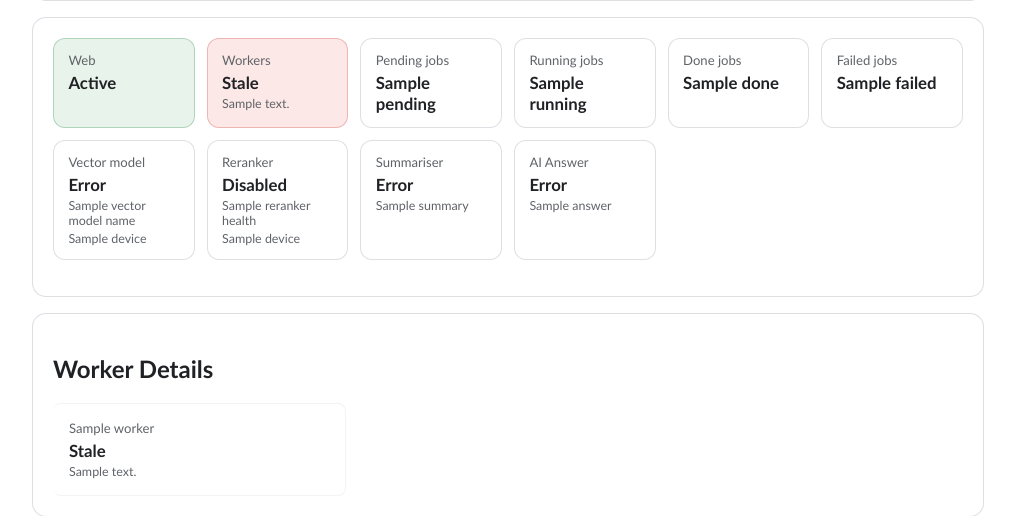
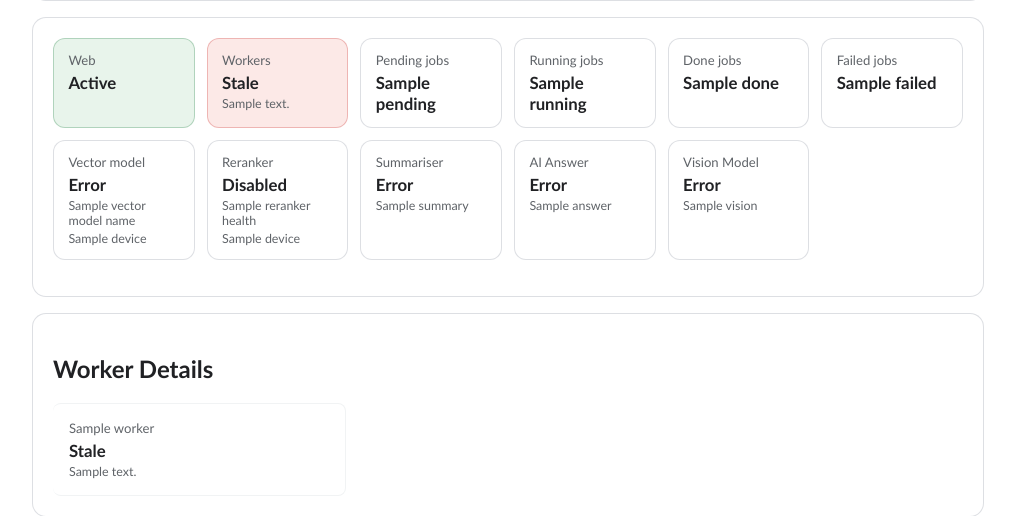
Before and after one commit to mohammedterryjack/search-engine, a FastAPI app: template app/templates/status.html in a window 1280 px wide. Shown: the part 742-1258 px from the top of the page, without its empty margins (132-1147 px from the left). Run offline with FastAPI, Linux system fonts and the light colour scheme; the template is opened without the code that fills it: most values are stand-ins (such as "Sample title", 1, 10 or a date in 2020); data that the repository does not hold is empty; parts of the project's set-up code (start-up, migrations or seed data) failed here and were passed over; some libraries are stand-ins or nearby versions.

Commit message:
update status page to show vision model

```diff
--- a/app/main.py
+++ b/app/main.py
@@ -249,12 +249,14 @@ def summarizer_health() -> dict[str, object]:
         normalized_status = "ok" if raw_status in {"ok", "healthy"} else raw_status
         summary_model = str(data.get("summary_model", settings.summarizer_model))
         answer_model = str(data.get("answer_model", ""))
+        vision_model = str(data.get("vision_model", ""))
         return {
             "status": normalized_status,
             "model_name": str(data.get("model", settings.summarizer_model)),
             "url": settings.summarizer_url,
             "summary_model": summary_model,
             "answer_model": answer_model,
+            "vision_model": vision_model,
             "summary": {
                 "status": normalized_status,
                 "model_name": summary_model,
@@ -262,6 +264,10 @@ def summarizer_health() -> dict[str, object]:
             "answer": {
                 "status": normalized_status,
                 "model_name": answer_model,
+            },
+            "vision": {
+                "status": normalized_status,
+                "model_name": vision_model,
             },
         }
     except (urllib.error.URLError, TimeoutError, ValueError) as exc:
--- a/app/templates/status.html
+++ b/app/templates/status.html
@@ -148,6 +148,28 @@
         <div class="small-status">{{ summarizer_health.error }}</div>
         {% endif %}
       </div>
+      <div class="stat-tile {{ 'status-ok' if summarizer_health.vision.status == 'ok' else 'status-bad' if summarizer_health.vision.status in ('error', 'model-missing') else 'status-neutral' }}">
+        <div class="stat-label">Vision Model</div>
+        <div class="stat-value">
+          {% if summarizer_health.vision.status == 'disabled' %}
+          Disabled
+          {% elif summarizer_health.vision.status == 'ok' %}
+          Enabled
+          {% elif summarizer_health.vision.status == 'model-missing' %}
+          Missing Model
+          {% else %}
+          Error
+          {% endif %}
+        </div>
+        {% if summarizer_health.vision.model_name %}
+        <div class="small-status">{{ summarizer_health.vision.model_name }}</div>
+        {% endif %}
+        {% if summarizer_health.vision.status == 'model-missing' %}
+        <div class="small-status">Model not found in Ollama</div>
+        {% elif summarizer_health.error %}
+        <div class="small-status">{{ summarizer_health.error }}</div>
+        {% endif %}
+      </div>
     </div>
   </section>
 
```
